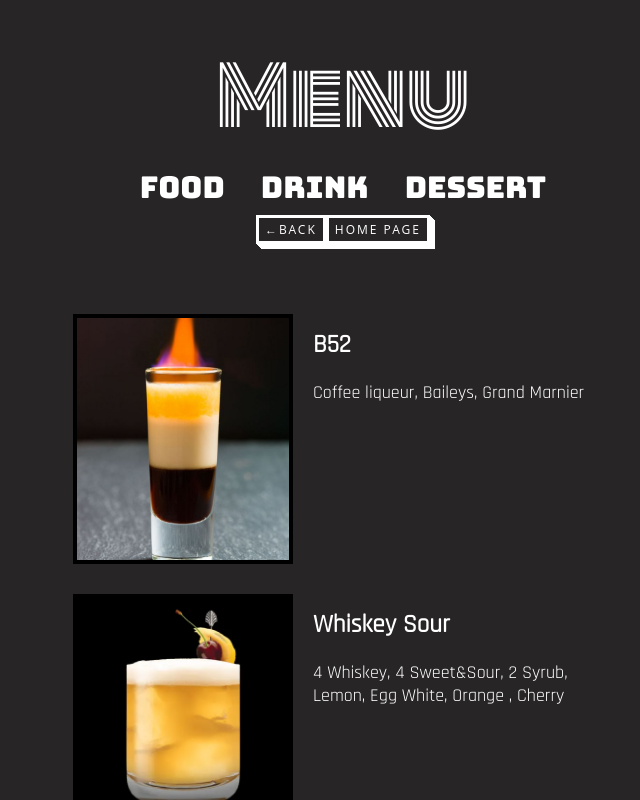
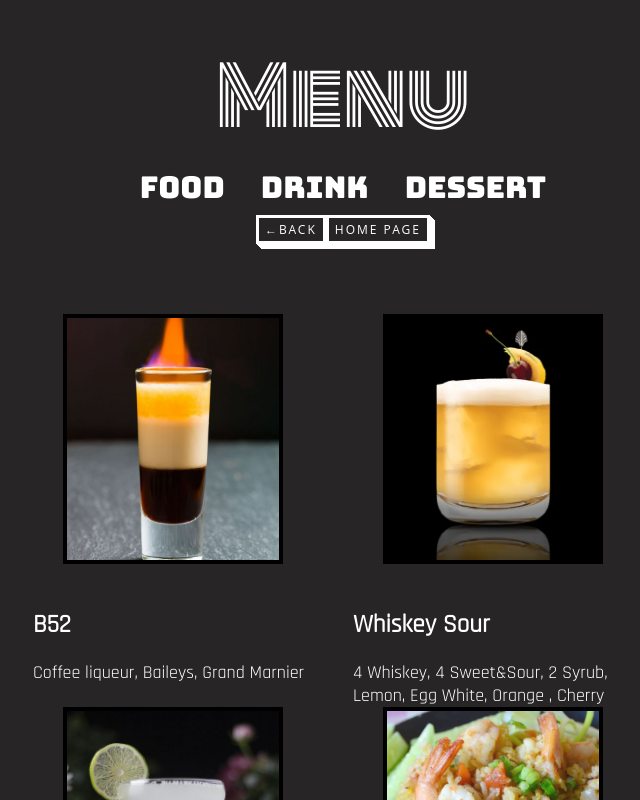
Before and after one commit to Thiratikan/FeedMe, a React (Create React App) app: page /FullMenu in a window 1280 px wide. Shown: the top 800 px of the page, without its empty margins (297-937 px from the left). Built offline with nearby package versions, Linux system fonts and the light colour scheme; a web font is replaced by a local one.

Commit message:
update FullMenuStyled

```diff
--- a/src/Item.js
+++ b/src/Item.js
@@ -1,9 +1,9 @@
 import React from "react";
-import { ItemStyle } from "./styles/FullMenu-styled";
+import { ItemStyle, ItemsContainer } from "./styles/FullMenu-styled";
 
 const Item = ({ Data }) => {
   return (
-    <>
+    <ItemsContainer>
       {Data.map((menuItems) => {
         const { title, img, desc, url } = menuItems;
         return (
@@ -19,7 +19,7 @@ const Item = ({ Data }) => {
           </ItemStyle>
         );
       })}
-    </>
+    </ItemsContainer>
   );
 };
 
--- a/src/styles/FullMenu-styled.js
+++ b/src/styles/FullMenu-styled.js
@@ -53,7 +53,15 @@ export const ButtonStyle = styled.div`
   }
 `;
 
+export const ItemsContainer = styled.div`
+  display: flex;
+  flex-wrap: wrap;
+  width: 50%;
+  margin: auto;
+`;
+
 export const ItemStyle = styled.div`
+  flex: 50%;
   font-family: "Rajdhani", sans-serif;
   section {
     display: flex;
```
